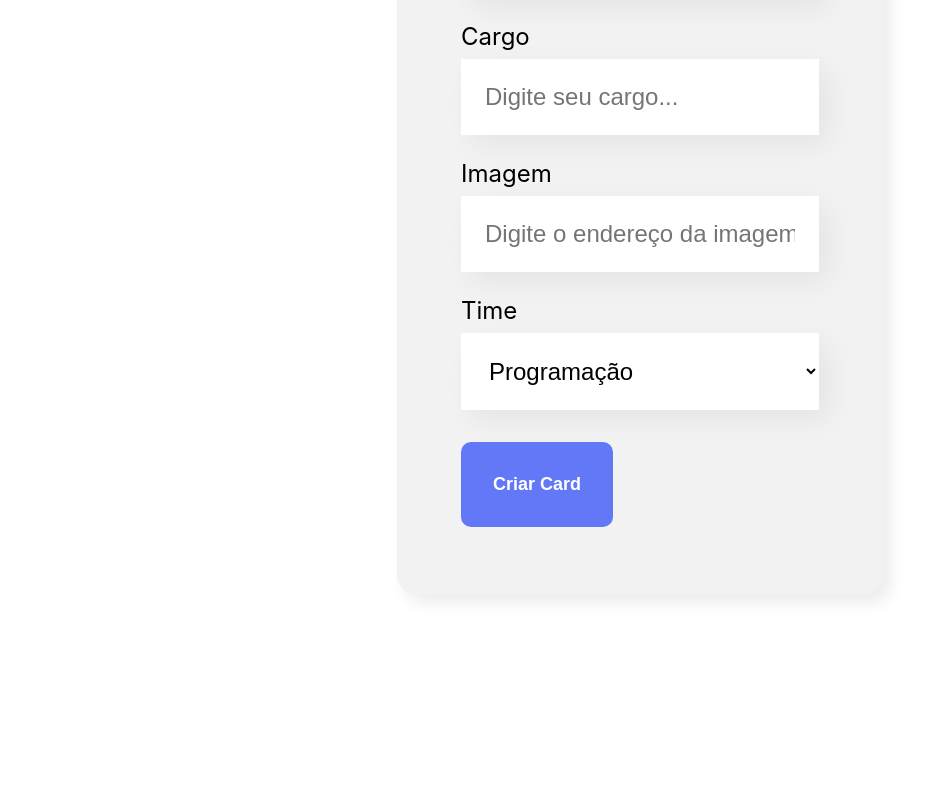
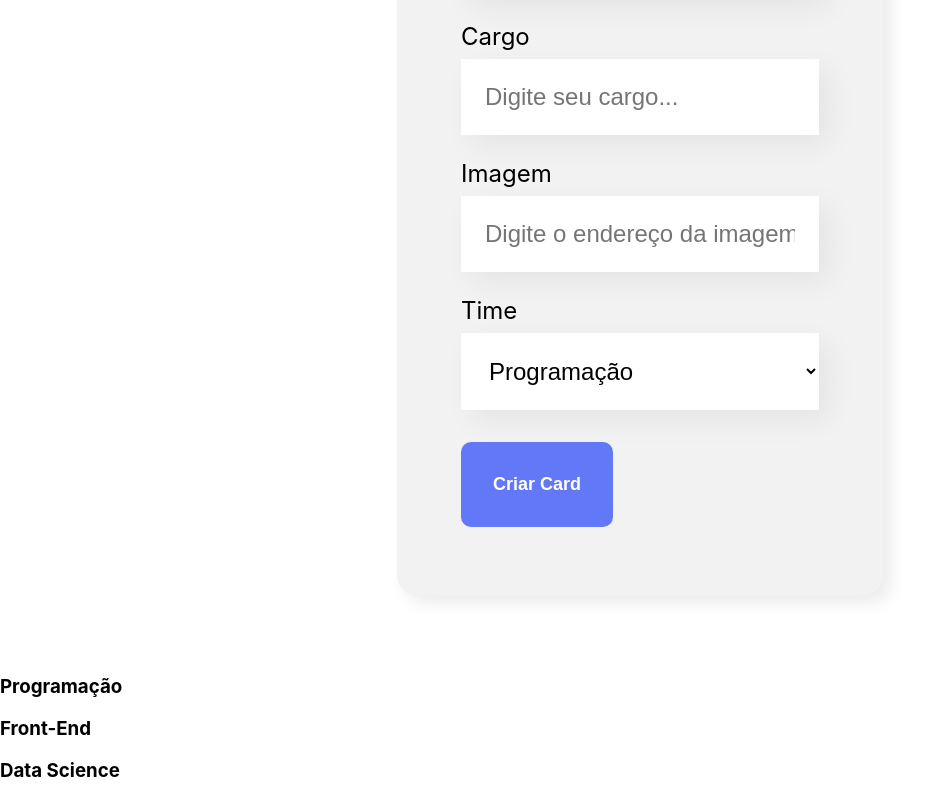
Before and after one commit to Kauasegabinazzi/react-developing-javascript, a React (Create React App) app: page / in a window 1280 px wide. Shown: the part 802-1602 px from the top of the page, without its empty margins (0-950 px from the left). Before the commit the page ends 1477 px from the top, so only its background shows below. Built offline with nearby package versions, Linux system fonts and the light colour scheme.

Commit message:
16-commit

```diff
--- a/src/App.js
+++ b/src/App.js
@@ -1,6 +1,7 @@
 import { useState } from 'react';
 import Banner from './components/Banner/index';
 import Formulario from './components/formulario/index';
+import Team from '../src/components/Team/index';
 
 function App() {
 
@@ -15,6 +16,9 @@ function App() {
     <div className="App">
       <Banner />
       <Formulario aoColaboradorCadastrado={aoNovoColaboradorAdicionado}></Formulario>
+      <Team nome="Programação"></Team>
+      <Team nome="Front-End"></Team>
+      <Team nome="Data Science"></Team>
     </div>
 
   );
--- /dev/null
+++ b/src/components/Team/index.js
@@ -0,0 +1,11 @@
+import '../Team/team.css';
+
+const Team = (props) =>{
+    return (
+        <section>
+            <h3>{props.nome}</h3>
+        </section>
+    )
+}
+
+export default Team;
```
Also changed, not shown: src/components/Team/team.css (added).
